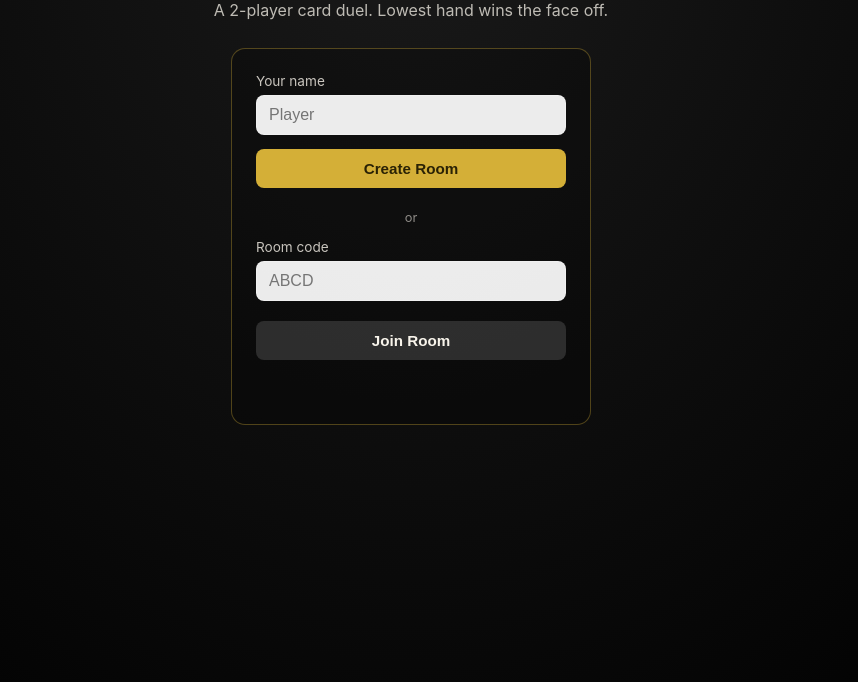
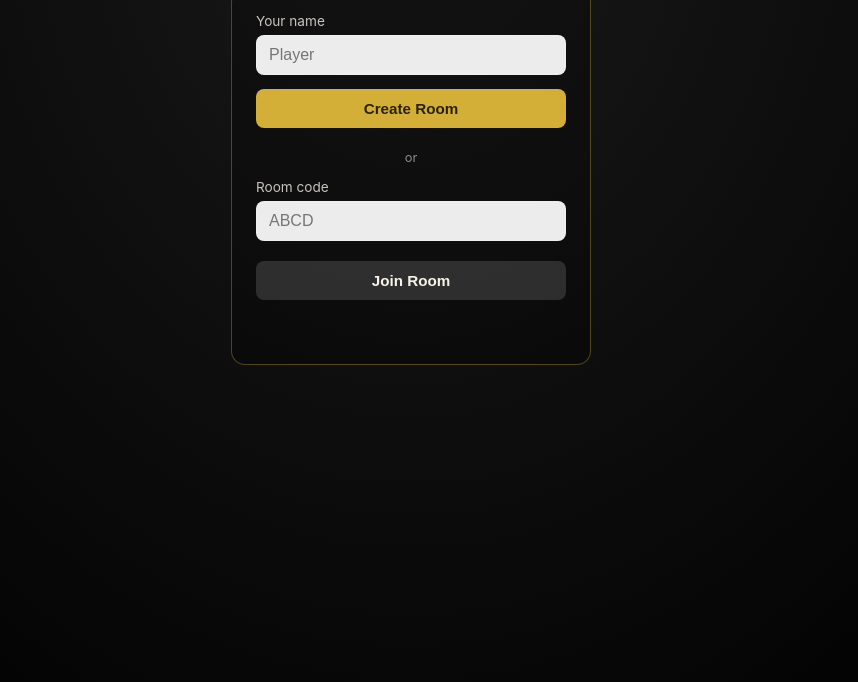
Before and after one commit to JonathanZarb/faceoff, a website: page public/index.html in a window 1280 px wide. Shown: the part 118-800 px from the top of the page, without its empty margins (229-1087 px from the left). Drawn offline with Linux system fonts and the light colour scheme.

Commit message:
Add files via upload

```diff
--- a/public/index.html
+++ b/public/index.html
@@ -13,7 +13,6 @@
   <!-- LANDING -->
   <section id="screen-landing" class="screen">
     <h1>Face&nbsp;Off<span class="suit-deco">&#9827;</span></h1>
-    <p class="tagline">A 2-player card duel. Lowest hand wins the face off.</p>
 
     <div class="panel">
       <label>Your name
```
